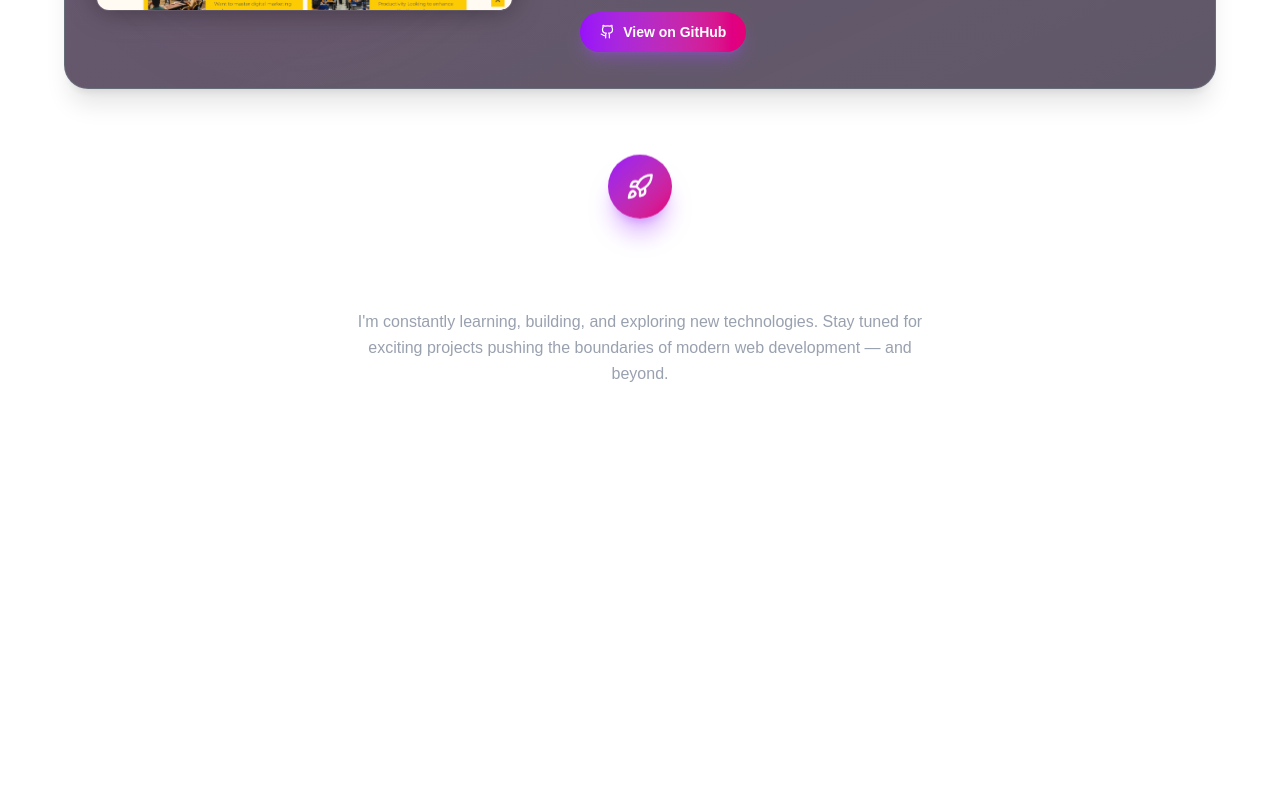
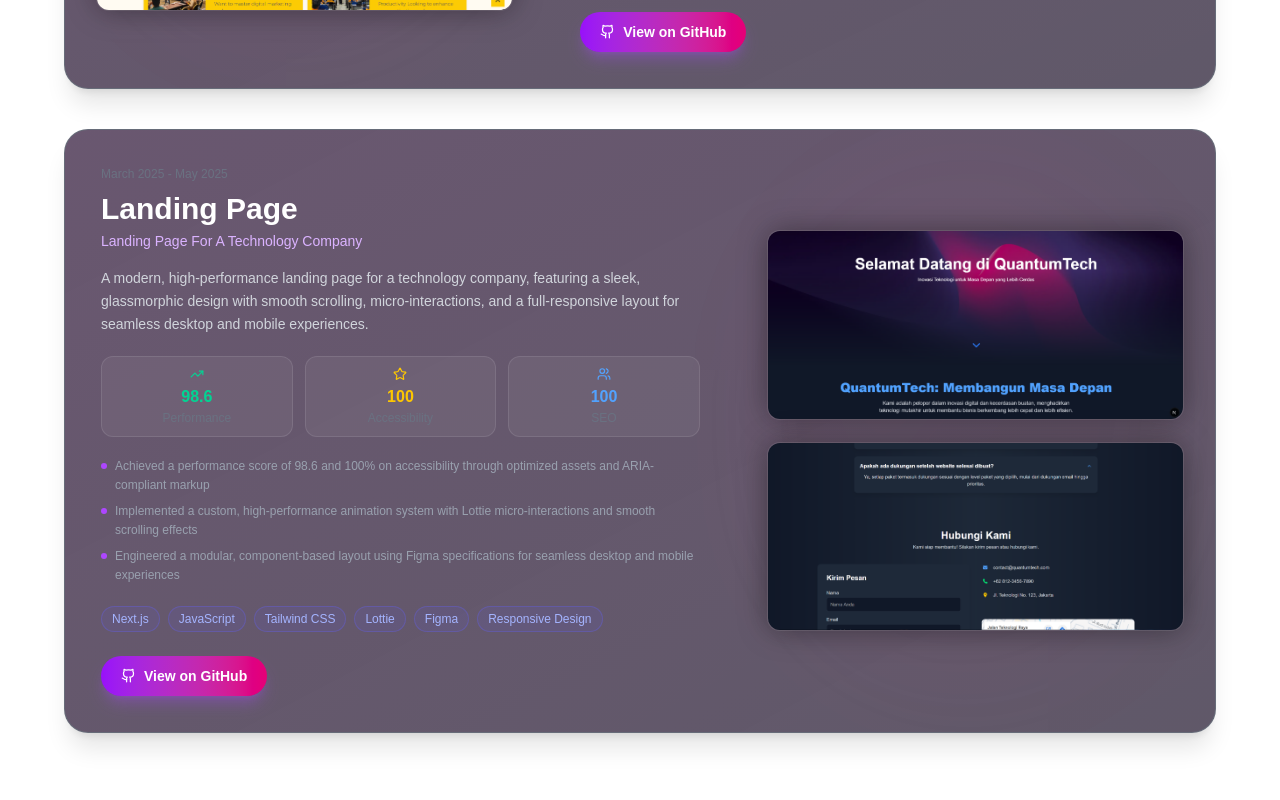
Before and after one commit to VinLvy/D-portfolio, a Next.js app: page /projects in a window 1280 px wide. Shown: the part 3260-4060 px from the top of the page. Before the commit the page ends 3837 px from the top, so only its background shows below. Built offline with nearby package versions, Linux system fonts and the light colour scheme.

Commit message:
Projects 4.9

```diff
--- a/src/app/projects/page.js
+++ b/src/app/projects/page.js
@@ -126,6 +126,30 @@ const projects = [
     badgeColor: "bg-pink-500/10 border-pink-500/30 text-pink-300",
     featured: false,
   },
+  {
+    title: "Landing Page",
+    subtitle: "Landing Page For A Technology Company",
+    period: "March 2025 - May 2025",
+    description:
+      "A modern, high-performance landing page for a technology company, featuring a sleek, glassmorphic design with smooth scrolling, micro-interactions, and a full-responsive layout for seamless desktop and mobile experiences.",
+    impact: [
+      { icon: TrendingUp, label: "Performance", value: "98.6", color: "text-emerald-400" },
+      { icon: Star, label: "Accessibility", value: "100", color: "text-yellow-400" },
+      { icon: Users, label: "SEO", value: "100", color: "text-blue-400" },
+    ],
+    highlights: [
+      "Achieved a performance score of 98.6 and 100% on accessibility through optimized assets and ARIA-compliant markup",
+      "Implemented a custom, high-performance animation system with Lottie micro-interactions and smooth scrolling effects",
+      "Engineered a modular, component-based layout using Figma specifications for seamless desktop and mobile experiences",
+    ],
+    tech: ["Next.js", "JavaScript", "Tailwind CSS", "Lottie", "Figma", "Responsive Design"],
+    link: "https://github.com/VinLvy/Web-Competent",
+    images: ["/images/project1.png", "/images/project1b.png"],
+    accent: "from-pink-500/20 to-rose-500/10",
+    borderAccent: "hover:border-pink-500/50",
+    badgeColor: "bg-indigo-500/10 border-indigo-500/30 text-indigo-300",
+    featured: false,
+  }
 ];
 
 const containerVariants = {
```
Also changed, not shown: public/images/project1b.png (added).
